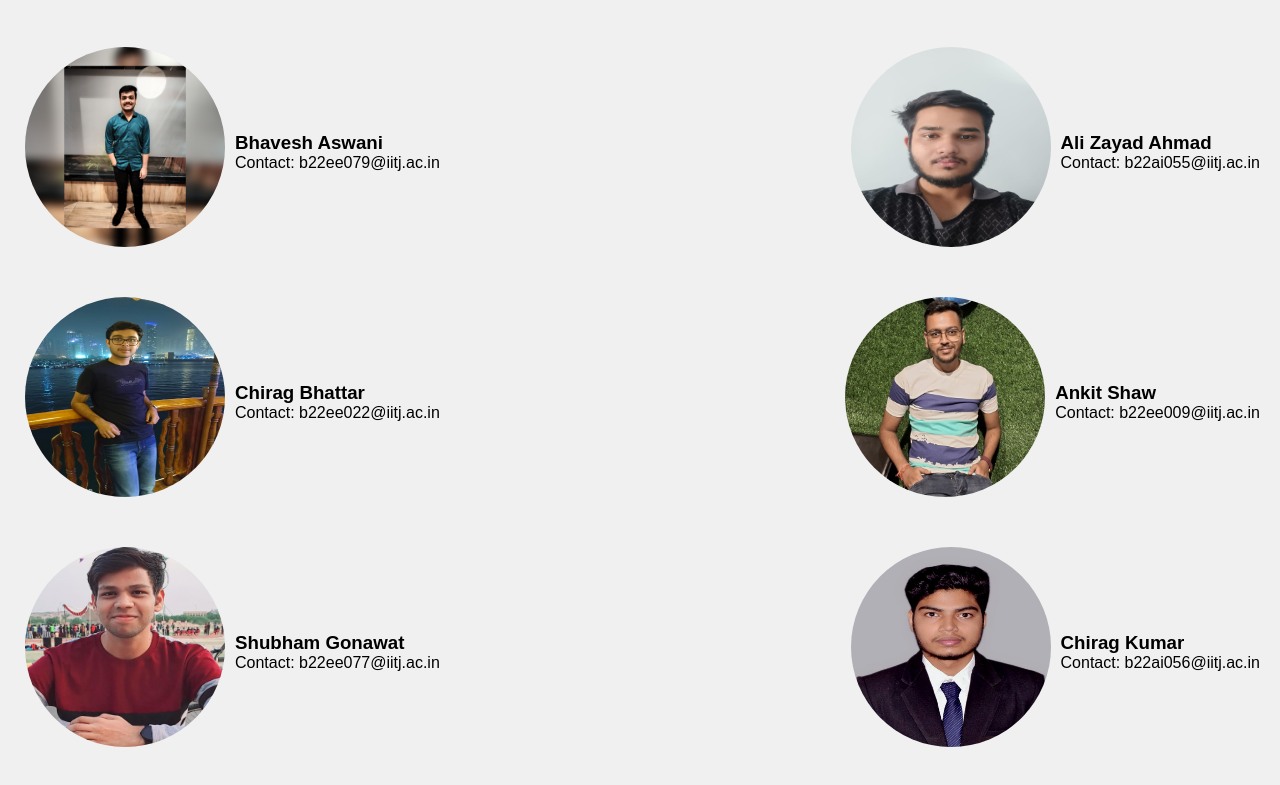
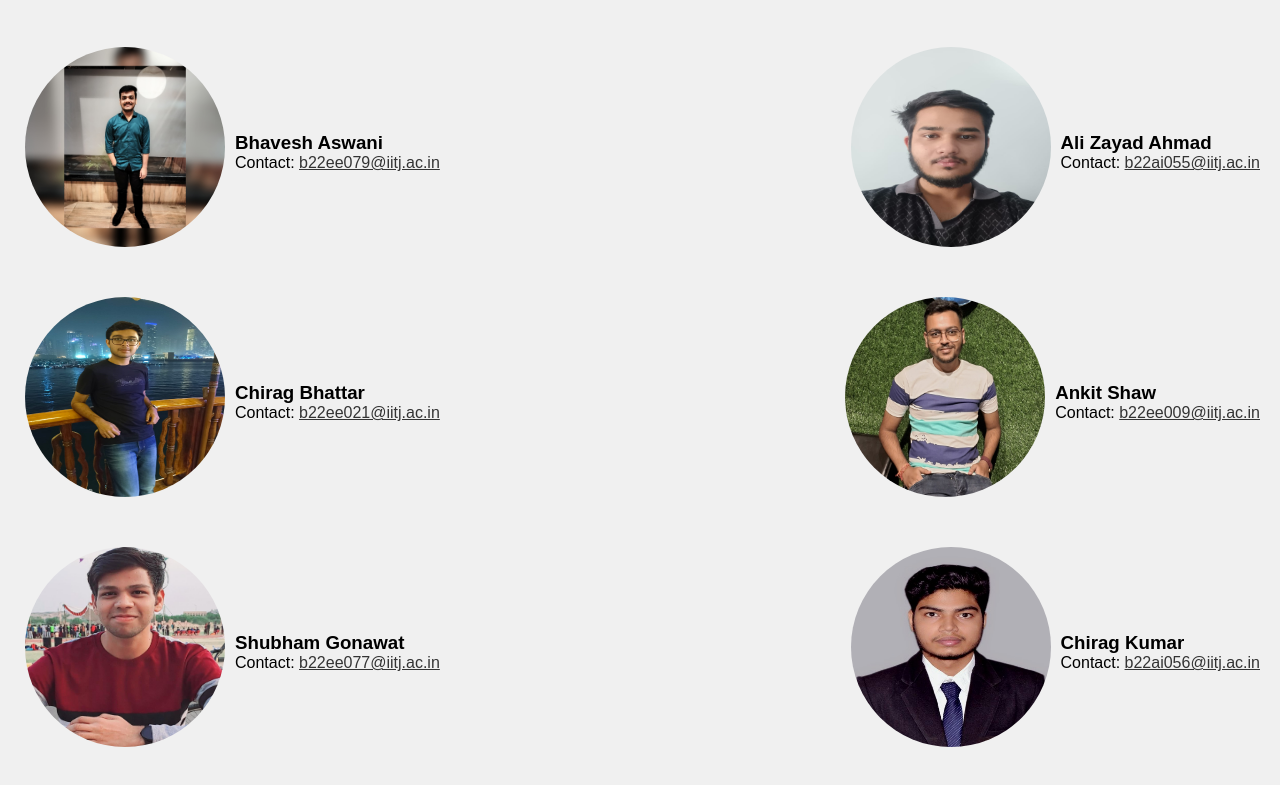
Before and after one commit to bhaveshAswani112/Sentiment-Analysis, a plain HTML site: page index.html in a window 1280 px wide. Shown: the part 3097-3882 px from the top of the page. Drawn offline with Linux system fonts and the light colour scheme.

Commit message:
issues resolved

```diff
--- a/index.html
+++ b/index.html
@@ -159,8 +159,8 @@
       <p>
         Explore the code and project files on GitHub:
         <a
-          href="https://github.com/your-username/sentiment-analysis"
-          class="github-linkhttps://github.com/bhaveshAswani112/PRML_Poject"
+          href="https://github.com/bhaveshAswani112/PRML_Poject"
+          class="github-link"
           style="color: #333"
           >Sentiment Analysis</a
         >
@@ -191,7 +191,12 @@
           <img src="bhavesh.jpg" alt="Bhavesh Aswani" />
           <div>
             <h3>Bhavesh Aswani</h3>
-            <p>Contact: b22ee079@iitj.ac.in</p>
+            <p>
+              Contact:
+              <a style="color: #333" href="mailto:b22ee079@iitj.ac.in"
+                >b22ee079@iitj.ac.in</a
+              >
+            </p>
           </div>
         </div>
 
@@ -199,7 +204,12 @@
           <img src="ali.jpg" alt="Ali Zayad Ahmad" />
           <div>
             <h3>Ali Zayad Ahmad</h3>
-            <p>Contact: b22ai055@iitj.ac.in</p>
+            <p>
+              Contact:
+              <a style="color: #333" href="mailto:b22ai055@iitj.ac.in"
+                >b22ai055@iitj.ac.in</a
+              >
+            </p>
           </div>
         </div>
 
@@ -207,7 +217,12 @@
           <img src="chiragbhattar.jpg" alt="Chirag Bhattar" />
           <div>
             <h3>Chirag Bhattar</h3>
-            <p>Contact: b22ee022@iitj.ac.in</p>
+            <p>
+              Contact:
+              <a style="color: #333" href="mailto:b22ee021@iitj.ac.in"
+                >b22ee021@iitj.ac.in</a
+              >
+            </p>
           </div>
         </div>
 
@@ -215,7 +230,12 @@
           <img src="Ankit.jpg" alt="Ankit Shaw" />
           <div>
             <h3>Ankit Shaw</h3>
-            <p>Contact: b22ee009@iitj.ac.in</p>
+            <p>
+              Contact:
+              <a style="color: #333" href="mailto:b22ee009@iitj.ac.in"
+                >b22ee009@iitj.ac.in</a
+              >
+            </p>
           </div>
         </div>
 
@@ -223,7 +243,12 @@
           <img src="shubham.jpg" alt="Shubham Gonawat" />
           <div>
             <h3>Shubham Gonawat</h3>
-            <p>Contact: b22ee077@iitj.ac.in</p>
+            <p>
+              Contact:
+              <a style="color: #333" href="mailto:b22ee077@iitj.ac.in"
+                >b22ee077@iitj.ac.in</a
+              >
+            </p>
           </div>
         </div>
 
@@ -231,7 +256,12 @@
           <img src="chiragkumar.jpg" alt="Chirag Kumar" />
           <div>
             <h3>Chirag Kumar</h3>
-            <p>Contact: b22ai056@iitj.ac.in</p>
+            <p>
+              Contact:
+              <a style="color: #333" href="mailto:b22ai056@iitj.ac.in"
+                >b22ai056@iitj.ac.in</a
+              >
+            </p>
           </div>
         </div>
       </div>
```
